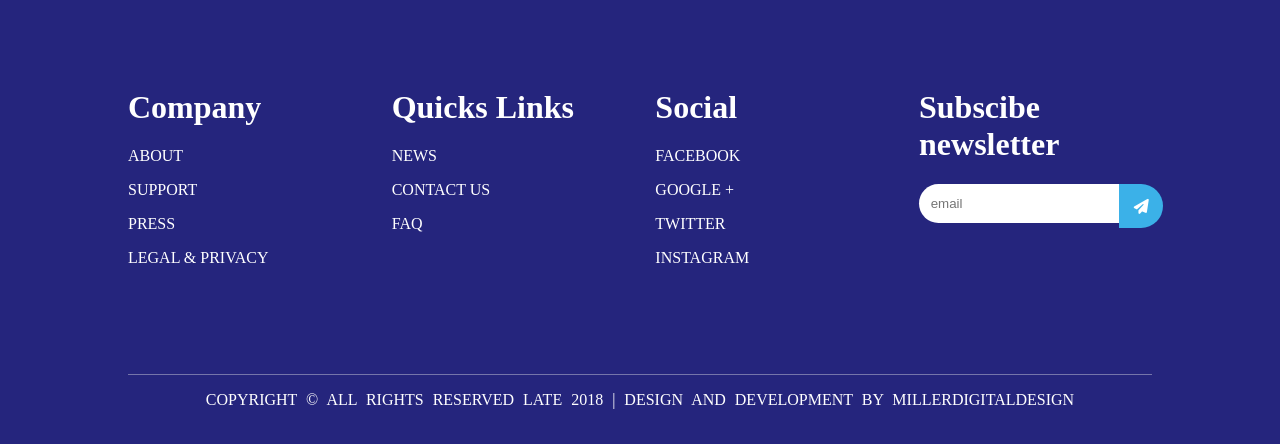
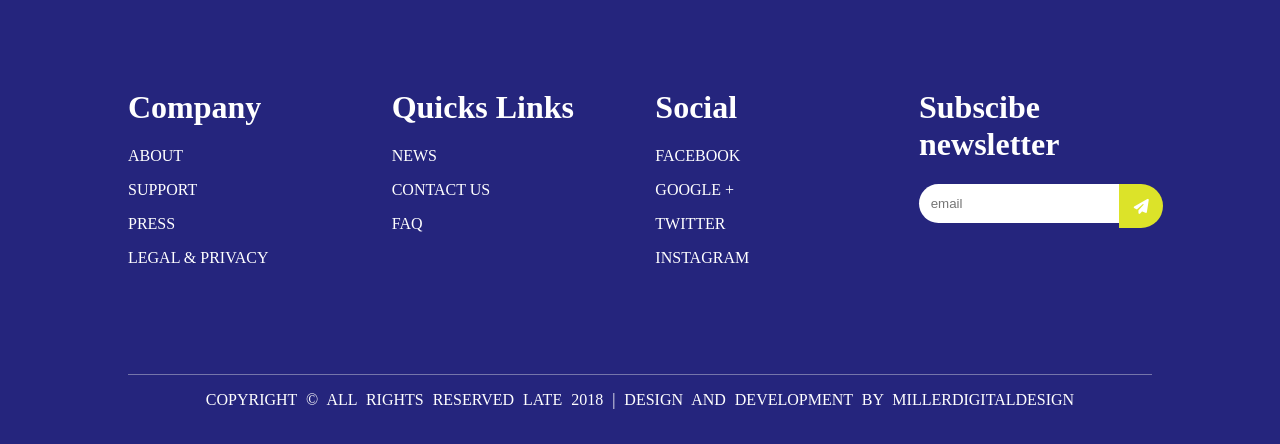
Before and after one commit to Pritha211/-INNORAFT_CSS_ASSIGNMENT5, a plain HTML site: page index.html in a window 1280 px wide. Shown: the part 6132-6576 px from the top of the page. Drawn offline with Linux system fonts and the light colour scheme.

Commit message:
Second commit

```diff
--- a/5th_assignmentstyle.css
+++ b/5th_assignmentstyle.css
@@ -690,7 +690,7 @@ body{
 
 
 .footer .card .card4 .mail-input .icon{
-    background-color: rgb(59, 177, 232);
+    background-color: rgb(220, 227, 41);
     color: white;
     padding: 14.5px;
     border-radius: 0 50px 50px 0;
```
